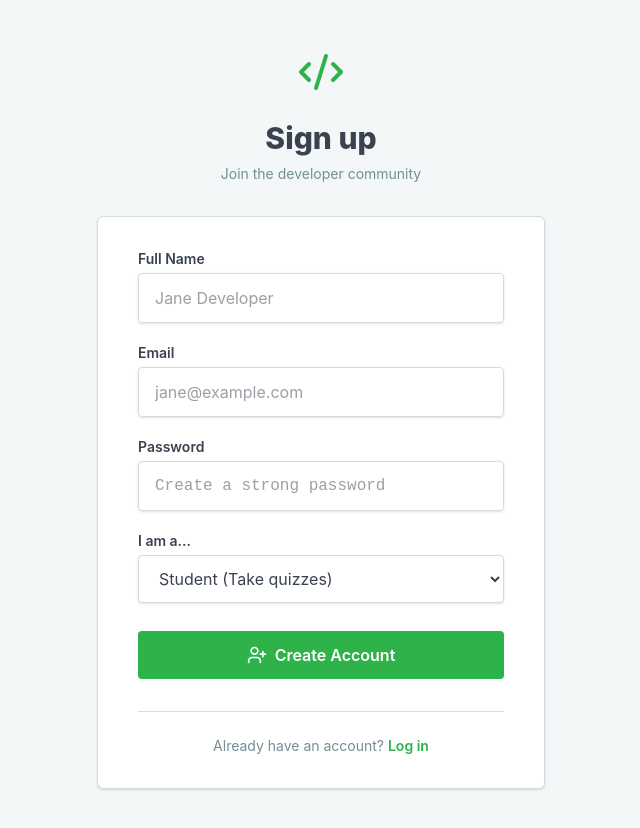
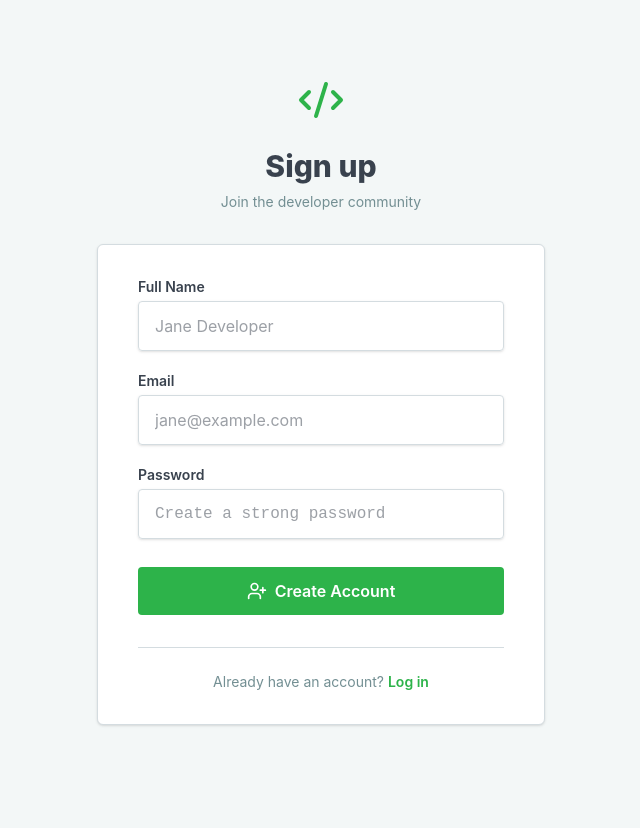
Before and after one commit to PRANAYGOUR/quiz-assessment-platform, a React app in the folder frontend/: page /register in a window 1280 px wide. Shown: the top 828 px of the page, without its empty margins (319-959 px from the left). After the commit the page ends 800 px from the top, so only its background shows below. Built offline with nearby package versions, Linux system fonts and the light colour scheme; no server answers; the HTML template or start-up script is replaced by a standard one.

Commit message:
feat: disable public admin registration

```diff
--- a/frontend/src/pages/Register.jsx
+++ b/frontend/src/pages/Register.jsx
@@ -102,21 +102,6 @@ export default function Register() {
               />
             </div>
 
-            <div>
-              <label className="block text-sm font-semibold text-[#39424e] mb-1">
-                I am a...
-              </label>
-              <select
-                name="role"
-                className="input-field bg-white"
-                value={formData.role}
-                onChange={handleChange}
-              >
-                <option value="student">Student (Take quizzes)</option>
-                <option value="admin">Admin (Create quizzes)</option>
-              </select>
-            </div>
-
             <div className="pt-2">
               <button
                 type="submit"
```
